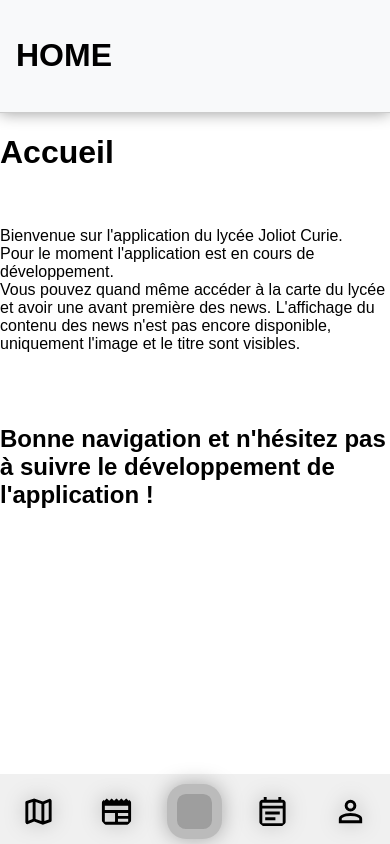
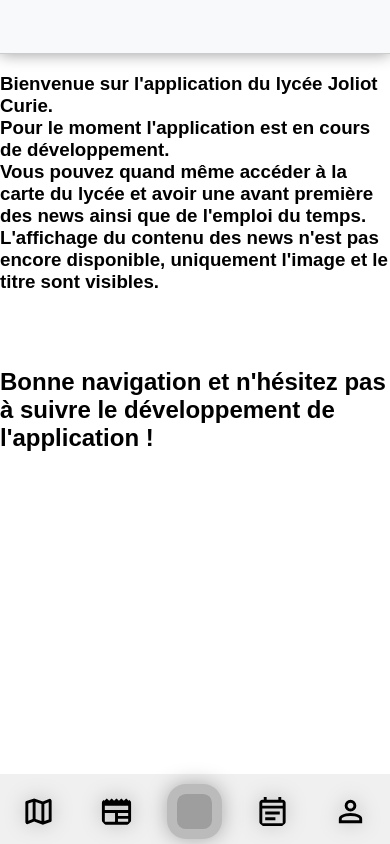
Before and after one commit to Slysoks/joliotapp, a React (Vite) app: page /home in a window 390 px wide. Built offline with nearby package versions, Linux system fonts and the light colour scheme; grey boxes are pictures that could not be loaded.

Commit message:
- Added custom titles - Removed blue highlight on click - Updated Home.jsx page - Updated manifest.json to display as minimal-ui (see phone's footer nav bar) - Changed map default and max zoom - Created timetable example

```diff
--- a/src/App.jsx
+++ b/src/App.jsx
@@ -10,6 +10,7 @@
 
 
 function App() {
+    // -webkit-tap-highlight-color: transparent; is used to remove the blue highlight when clicking on a button
     return (
         <Router>
             <HeaderController />
@@ -25,12 +26,19 @@
 
     let name;
 
+    // Define some custom names for the pages
+
     if (pathname === '/') {
-        name = 'home';
+        name = 'accueil';
     } else if (pathname === '/timetable') {
         name = 'emploi du temps';
-    } else {
-        name = pathname.substring(1);
+    } else if (pathname === '/account') {
+        name = 'compte';
+    } else if (pathname === '/map' || pathname === '/carte') {
+        name = 'carte';
+    } else if (pathname.startsWith('/news')) {
+        name = 'actualités';
+
     }
 
     return(
--- a/src/assets/components/Footer/Footer.css
+++ b/src/assets/components/Footer/Footer.css
@@ -9,6 +9,7 @@
   display: flex;
   justify-content: center;
   align-items: center;
+  -webkit-tap-highlight-color: transparent;
 }
 footer nav {
   width: 100%;
--- a/src/assets/components/Footer/Footer.scss
+++ b/src/assets/components/Footer/Footer.scss
@@ -12,6 +12,8 @@
     display: flex;
     justify-content: center;
     align-items: center;
+
+    -webkit-tap-highlight-color: transparent;
 
     nav {
         width: 100%;
--- a/src/assets/pages/Home/Home.jsx
+++ b/src/assets/pages/Home/Home.jsx
@@ -1,16 +1,14 @@
 export default function Home() {
     return (
         <div>
-            <h1>Accueil</h1>
-            <br />
-            <p>
+            <h3>
                 Bienvenue sur l&apos;application du lycée Joliot Curie.
                 <br />
                 Pour le moment l&apos;application est en cours de développement.
                 <br />
-                Vous pouvez quand même accéder à la carte du lycée et avoir une avant premi&egrave;re des news. L&apos;affichage du contenu des news n&apos;est pas encore disponible,
+                Vous pouvez quand même accéder à la carte du lycée et avoir une avant premi&egrave;re des news ainsi que de l&apos;emploi du temps. L&apos;affichage du contenu des news n&apos;est pas encore disponible,
                 uniquement l&apos;image et le titre sont visibles.
-            </p>
+            </h3>
             <br /><br/>
             <h2>
                 Bonne navigation et n&apos;h&eacute;sitez pas &agrave; suivre le d&eacute;veloppement de l&apos;application !
--- a/src/assets/pages/Map/Map.jsx
+++ b/src/assets/pages/Map/Map.jsx
@@ -6,10 +6,10 @@
 export default function Map() {
     const position = [48.12599, -1.64820]; // Set your own coordinates
     return (
-        <MapContainer center={position} zoom={18} style={{height: "100vh", width: "100%"}}>
+        <MapContainer center={position} zoom={17} style={{height: "100vh", width: "100%"}}>
             <TileLayer
                 maxZoom={20}
-                minZoom={17}
+                minZoom={15}
                 url="https://{s}.google.com/vt/lyrs=s,h&x={x}&y={y}&z={z}"
                 subdomains={['mt0', 'mt1', 'mt2', 'mt3']}
             />
--- a/src/assets/pages/Timetable/Timetable.css
+++ b/src/assets/pages/Timetable/Timetable.css
@@ -1,11 +1,17 @@
 nav {
   display: flex;
+  -webkit-tap-highlight-color: transparent;
 }
 nav .arrow {
   font-size: 32px;
   text-decoration: none;
   color: #777;
   font-weight: bold;
+  background: rgba(255, 255, 255, 0);
+  transition: background 0.2s;
+}
+nav .arrow:active {
+  background: rgba(85, 85, 85, 0.3333333333);
 }
 nav .arrow, nav h1 {
   width: 33.3333333333%;
--- a/src/assets/pages/Timetable/Timetable.jsx
+++ b/src/assets/pages/Timetable/Timetable.jsx
@@ -8,7 +8,7 @@
         <div>
             <nav>
                 <a className={'arrow'} href={'#'}>&#8249;</a>
-                <h1 style={{textTransform: "capitalize", textAlign: "center", fontSize: "26px"}}>{weekDay}</h1>
+                <h1 style={{textTransform: "capitalize", textAlign: "center", fontSize: "24px"}}>{weekDay}</h1>
                 <a className={'arrow'} href={'#'}>&#8250;</a>
             </nav>
             <div id={'table'}>
--- a/src/assets/pages/Timetable/Timetable.scss
+++ b/src/assets/pages/Timetable/Timetable.scss
@@ -1,10 +1,20 @@
 nav {
   display: flex;
+
+  -webkit-tap-highlight-color: transparent;
+
   .arrow {
     font-size: 32px;
     text-decoration: none;
     color: #777;
     font-weight: bold;
+    background: #ffffff00;
+
+    transition: background .2s;
+
+    &:active {
+      background: #55555555;
+    }
   }
   .arrow, h1 {
     width: calc(100% / 3);
```
Also changed, not shown: manifest.json, 2 other files (tests, documents, lock files or other folders).
